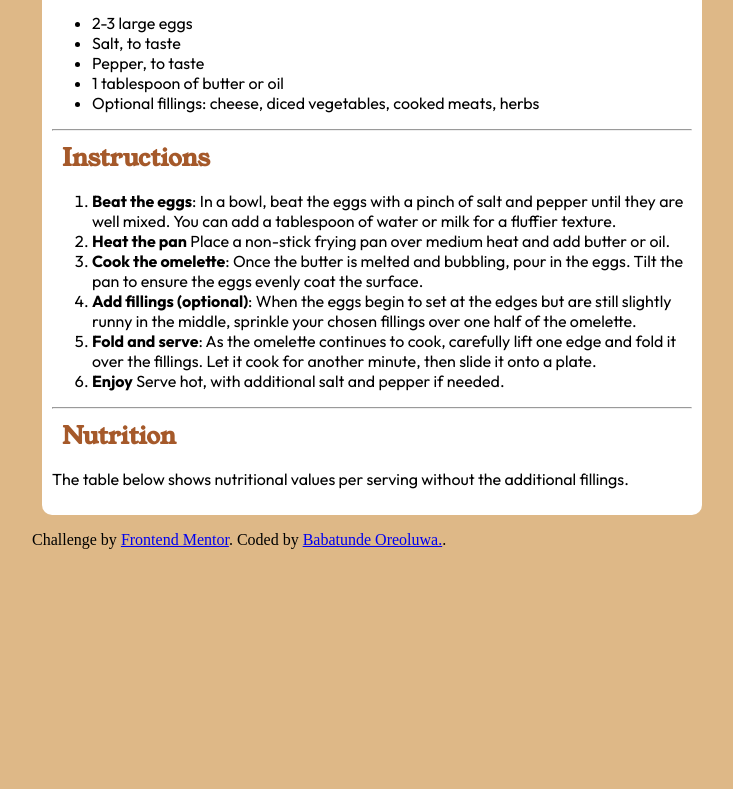
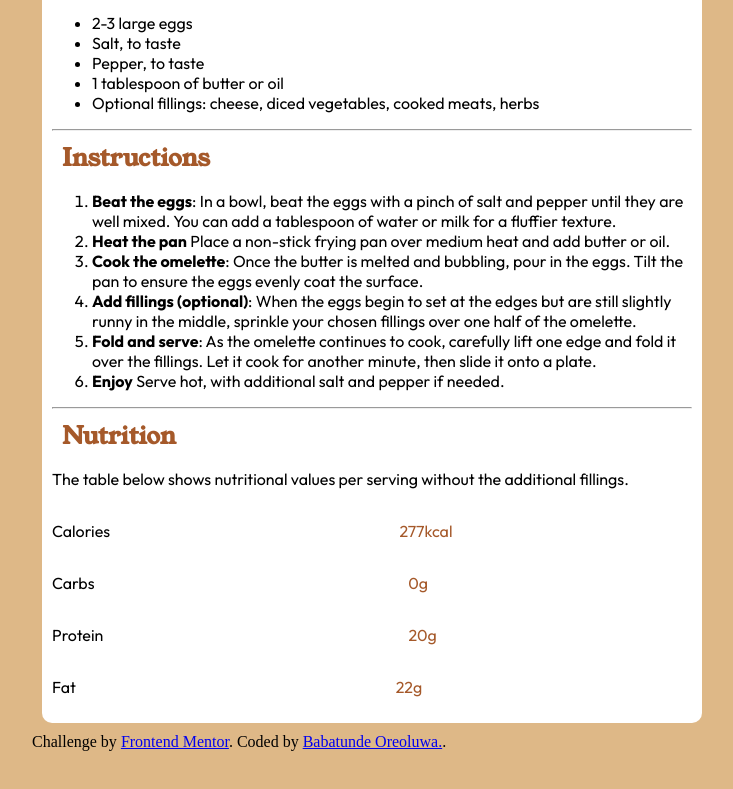
Before and after one commit to oluwanifemi1-sys/recipe-page-main, a plain HTML site: page index.html in a window 1280 px wide. Shown: the part 915-1704 px from the top of the page, without its empty margins (268-1001 px from the left). Drawn offline with Linux system fonts and the light colour scheme.

Commit message:
finished the receipe-main project

```diff
--- a/index.html
+++ b/index.html
@@ -80,21 +80,27 @@
 
       <hr />
       <h2 class="nut-value">Nutrition</h2>
-
       <p>
         The table below shows nutritional values per serving without the
         additional fillings.
       </p>
+      <div class="menu-item">
+        <p>Calories</p>
+        <p class="values">277kcal</p>
+      </div>
+      <div class="menu-item">
+        <p>Carbs</p>
+        <p class="values">0g</p>
+      </div>
+      <div class="menu-item">
+        <p>Protein</p>
+        <p class="values">20g</p>
+      </div>
+      <div class="menu-item">
+        <p>Fat</p>
+        <p class="values">22g</p>
+      </div>
     </div>
-    <div>
-      <p></p>
-      <p></p>
-    </div>
-    <div>
-
-    </div>
-    <div></div>
-    <div></div>
     <div class="attribution">
       Challenge by
       <a href="https://www.frontendmentor.io?ref=challenge" target="_blank"
--- a/style.css
+++ b/style.css
@@ -44,23 +44,15 @@ body {
   font-family: "Young Serif";
   margin: 10px;
 }
+
 .menu-item {
   display: flex;
-  gap: 50%;
-  border-bottom: 1px solid grey;
+  gap: 50px;
+  border-bottom: 1px, solid brown;
 }
 
-.table {
-  display: flex;
-  gap: 50%;
-}
-
-.value {
+.values {
   margin-left: auto;
   margin-right: auto;
+  color: rgb(165, 89, 42);
 }
-
-.table-value {
-  margin-left: auto;
-  margin-right: auto;
-}
```
